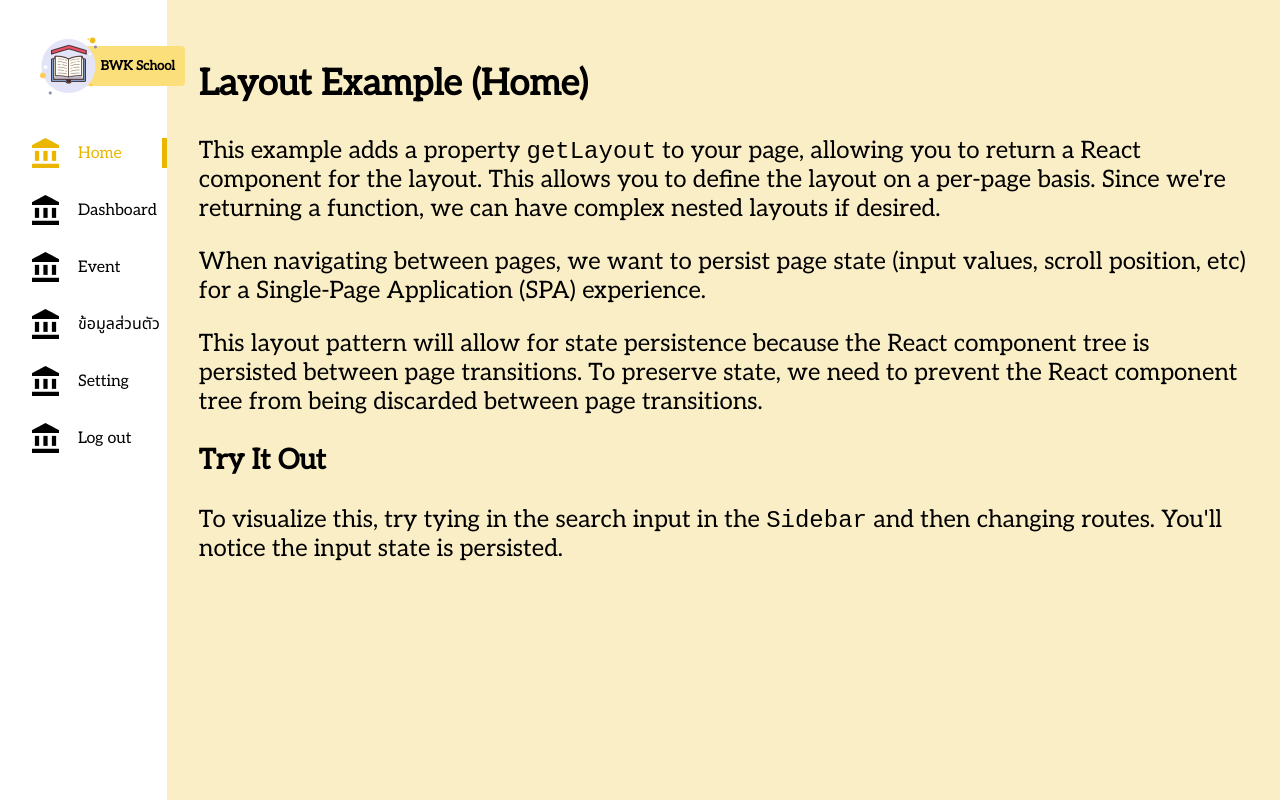
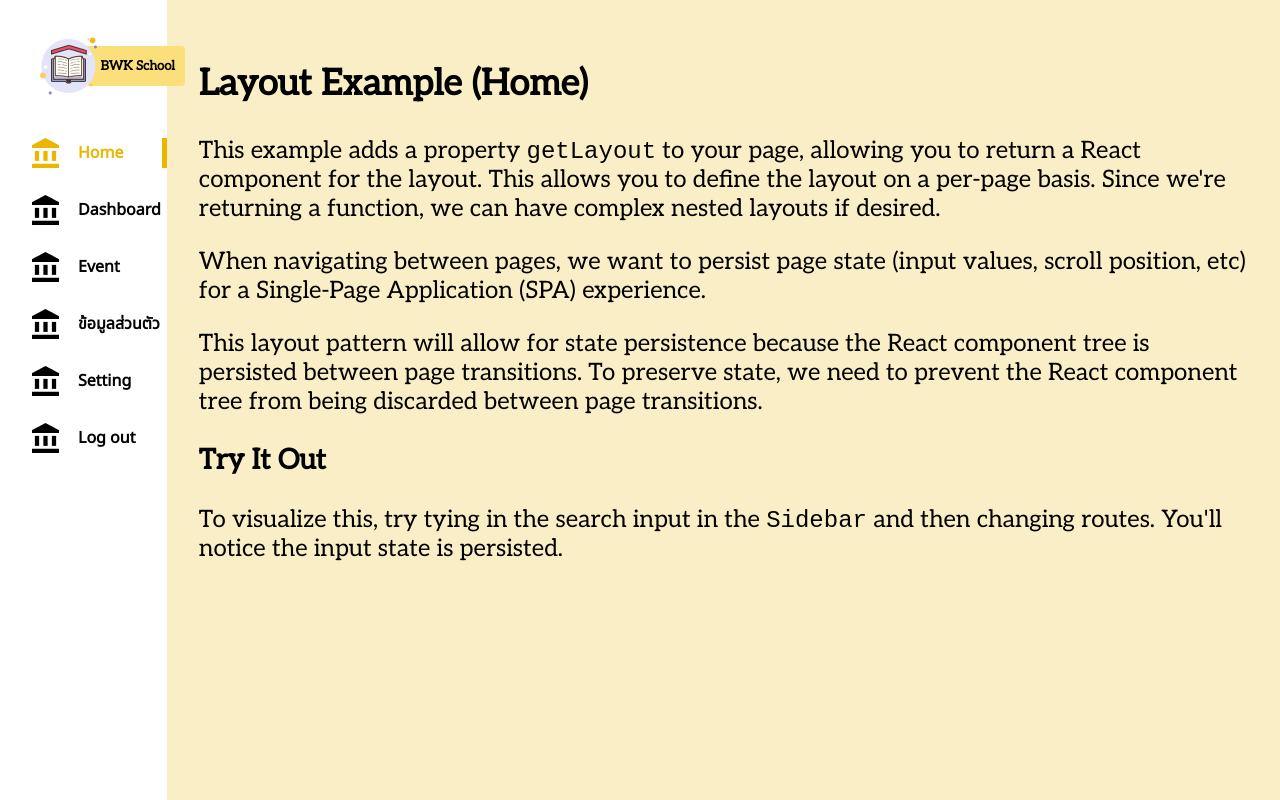
Before and after one commit to naslimin/Project2, a Next.js app: page /home in a window 1280 px wide. Built offline with nearby package versions, Linux system fonts and the light colour scheme; a web font is replaced by a local one.

Commit message:
font menu link

```diff
--- a/components/compose/menuLink/index.module.css
+++ b/components/compose/menuLink/index.module.css
@@ -19,6 +19,8 @@
 .menuLabel {
     font-size: 16px;
     margin-left: 19px;
+    font-family: 'Allerta', 'Noto Sans Thai', sans-serif;
+    font-weight: bold;
 }
 
 .menuLink:hover {
```
